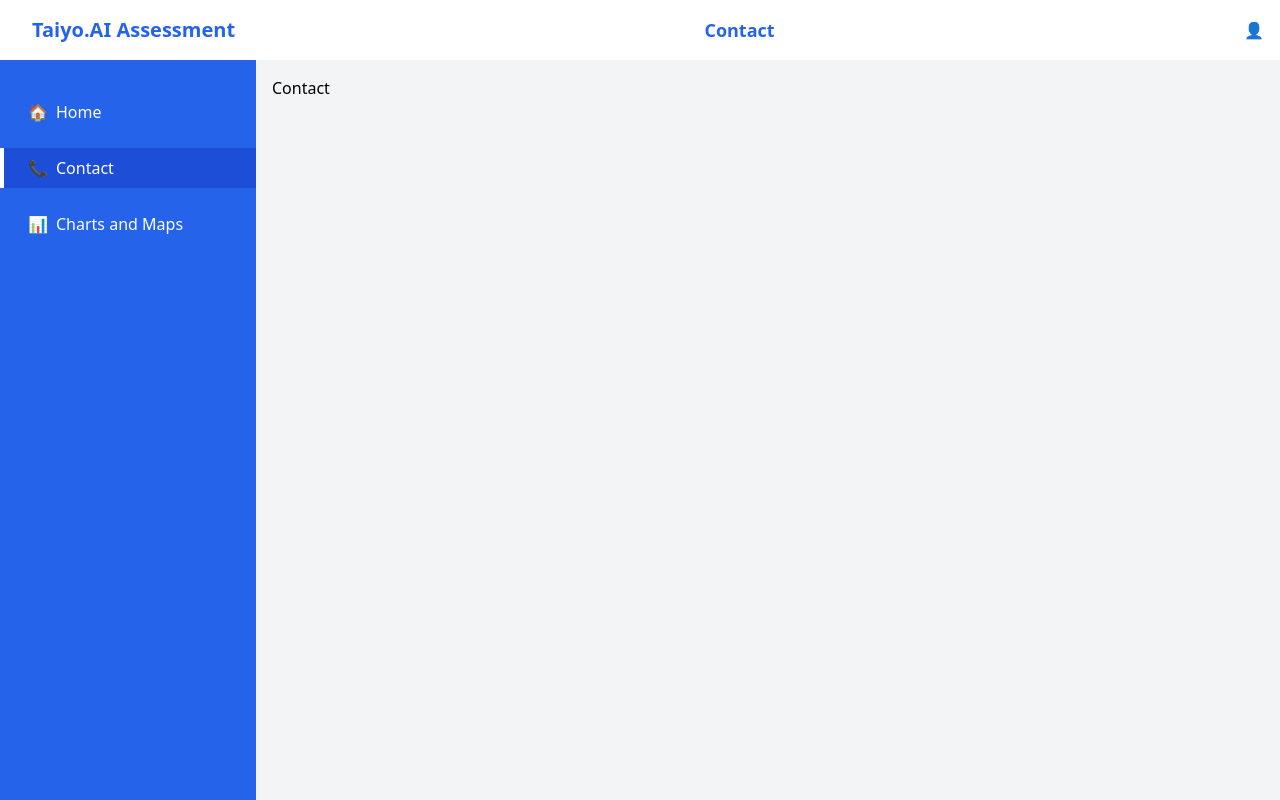
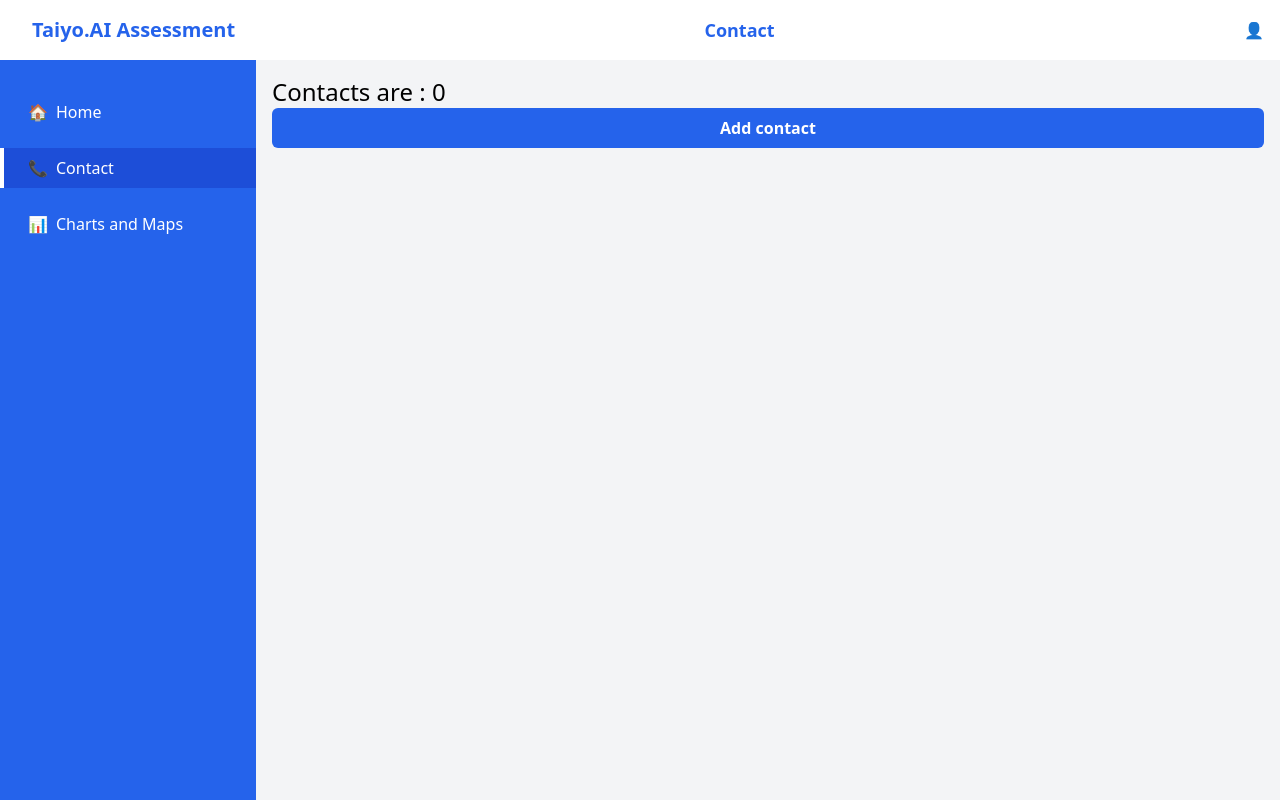
Before and after one commit to kabeerx9/taiyo-assessment, a React (Create React App) app: page /contact in a window 1280 px wide. Built offline with nearby package versions, Linux system fonts and the light colour scheme.

Commit message:
Redux Toolkit -> Setup with simple contact slice.

```diff
--- a/package.json
+++ b/package.json
@@ -3,6 +3,7 @@
 	"version": "0.1.0",
 	"private": true,
 	"dependencies": {
+		"@reduxjs/toolkit": "^2.2.7",
 		"@tanstack/react-query": "^5.52.1",
 		"@tanstack/react-query-devtools": "^5.52.1",
 		"@testing-library/jest-dom": "^5.17.0",
@@ -14,6 +15,7 @@
 		"@types/react-dom": "^18.3.0",
 		"react": "^18.3.1",
 		"react-dom": "^18.3.1",
+		"react-redux": "^9.1.2",
 		"react-router-dom": "^6.26.1",
 		"react-scripts": "5.0.1",
 		"typescript": "^4.9.5",
--- a/src/_components/Home.tsx
+++ b/src/_components/Home.tsx
@@ -27,7 +27,7 @@ const Home = (props: Props) => {
 			</div>
 		);
 
-	console.log(data);
+
 
 	return (
 		<div className="w-full h-full">
--- a/src/_components/contact.tsx
+++ b/src/_components/contact.tsx
@@ -1,9 +1,69 @@
 import React from 'react';
+import { useAppDispatch, useAppSelector } from '../hooks';
+import Button from '../components/ui/button';
+import {
+	addContact,
+	removeContact,
+	updateContact,
+} from '../store/slices/contact-slice';
 
 type Props = {};
 
 const Contact = (props: Props) => {
-	return <div>Contact</div>;
+	const dispatch = useAppDispatch();
+	const contacts = useAppSelector((state) => state.contact.contacts);
+
+	return (
+		<div className="w-full h-full flex flex-col">
+			<p className="text-2xl">Contacts are : {contacts.length}</p>
+			<Button
+				onClick={() => {
+					dispatch(
+						addContact({
+							id: contacts.length + 1,
+							firstName: 'Kabeer' + Math.random(),
+							lastName: 'Khan' + Math.random(),
+							status: Math.random() > 0.5 ? 'active' : 'inactive',
+						})
+					);
+				}}>
+				Add contact
+			</Button>
+			<div className="grid grid-cols-1 md:grid-cols-2 lg:grid-cols-3 gap-5">
+				{contacts.map((contact) => (
+					<div
+						key={contact.id}
+						className="flex text-xl p-5 font-semibold flex-col gap-5 border-2 border-black items-center justify-between">
+						<div>
+							{contact.firstName} {contact.lastName}
+						</div>
+						<div>{contact.status}</div>
+						<Button
+							onClick={() => {
+								dispatch(removeContact(contact.id));
+							}}
+							variant="danger">
+							Delete
+						</Button>
+						<Button
+							variant="secondary"
+							onClick={() => {
+								dispatch(
+									updateContact({
+										id: contact.id,
+										firstName: 'Killi' + Math.random(),
+										lastName: 'Suri' + Math.random(),
+										status: Math.random() > 0.5 ? 'active' : 'inactive',
+									})
+								);
+							}}>
+							Edit
+						</Button>
+					</div>
+				))}
+			</div>
+		</div>
+	);
 };
 
 export default Contact;
--- /dev/null
+++ b/src/hooks.ts
@@ -0,0 +1,6 @@
+import { useDispatch, useSelector } from 'react-redux';
+import type { RootState, AppDispatch } from './store/store';
+
+// Use throughout your app instead of plain `useDispatch` and `useSelector`
+export const useAppDispatch = useDispatch.withTypes<AppDispatch>();
+export const useAppSelector = useSelector.withTypes<RootState>();
--- a/src/providers/provider.tsx
+++ b/src/providers/provider.tsx
@@ -1,5 +1,11 @@
+import { Provider } from 'react-redux';
 import { TanstackQueryProvider } from './tanstack-query-provider';
+import { store } from '../store/store';
 
 export const Providers = ({ children }: { children: React.ReactNode }) => {
-	return <TanstackQueryProvider>{children}</TanstackQueryProvider>;
+	return (
+		<Provider store={store}>
+			<TanstackQueryProvider>{children}</TanstackQueryProvider>
+		</Provider>
+	);
 };
--- /dev/null
+++ b/src/store/slices/contact-slice.ts
@@ -0,0 +1,45 @@
+import { createSlice } from '@reduxjs/toolkit';
+import type { PayloadAction } from '@reduxjs/toolkit';
+
+interface Contact {
+	id: number;
+	firstName: string;
+	lastName: string;
+	status: 'active' | 'inactive';
+}
+
+export interface ContactState {
+	contacts: Contact[];
+}
+
+const initialState: ContactState = {
+	contacts: [],
+};
+
+export const contactSlice = createSlice({
+	name: 'contact',
+	initialState,
+	reducers: {
+		addContact: (state, action: PayloadAction<Contact>) => {
+			state.contacts.push(action.payload);
+		},
+		removeContact: (state, action: PayloadAction<number>) => {
+			state.contacts = state.contacts.filter(
+				(contact) => contact.id !== action.payload
+			);
+		},
+		updateContact: (state, action: PayloadAction<Contact>) => {
+			const index = state.contacts.findIndex(
+				(contact) => contact.id === action.payload.id
+			);
+			if (index !== -1) {
+				state.contacts[index] = action.payload;
+			}
+		},
+	},
+});
+
+export const { addContact, removeContact, updateContact } =
+	contactSlice.actions;
+
+export default contactSlice.reducer;
--- /dev/null
+++ b/src/store/store.ts
@@ -0,0 +1,13 @@
+import { configureStore } from '@reduxjs/toolkit';
+import contactReducer from './slices/contact-slice';
+
+export const store = configureStore({
+	reducer: {
+		contact: contactReducer,
+	},
+});
+
+// Infer the `RootState` and `AppDispatch` types from the store itself
+export type RootState = ReturnType<typeof store.getState>;
+// Inferred type: {posts: PostsState, comments: CommentsState, users: UsersState}
+export type AppDispatch = typeof store.dispatch;
```
Also changed, not shown: 1 other file (tests, documents, lock files or other folders).
